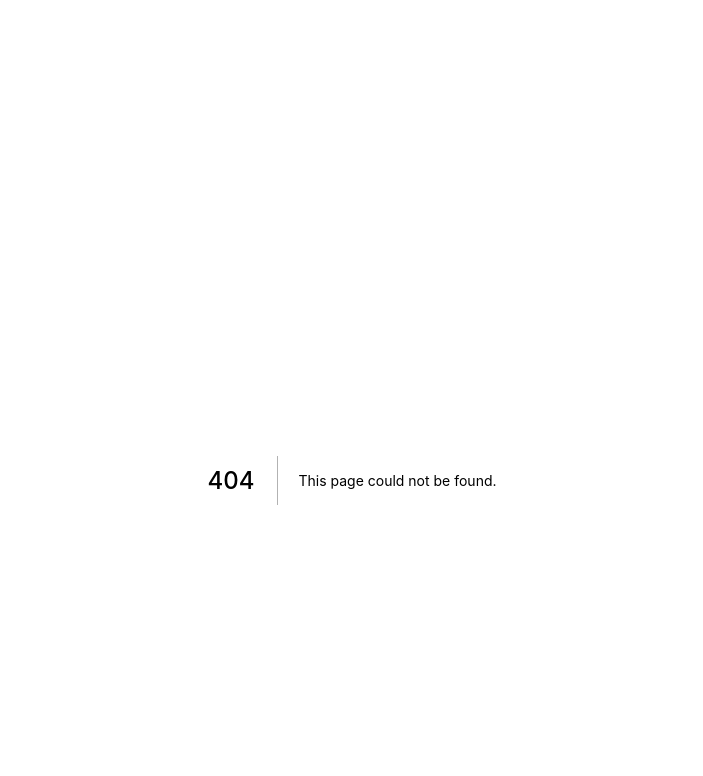
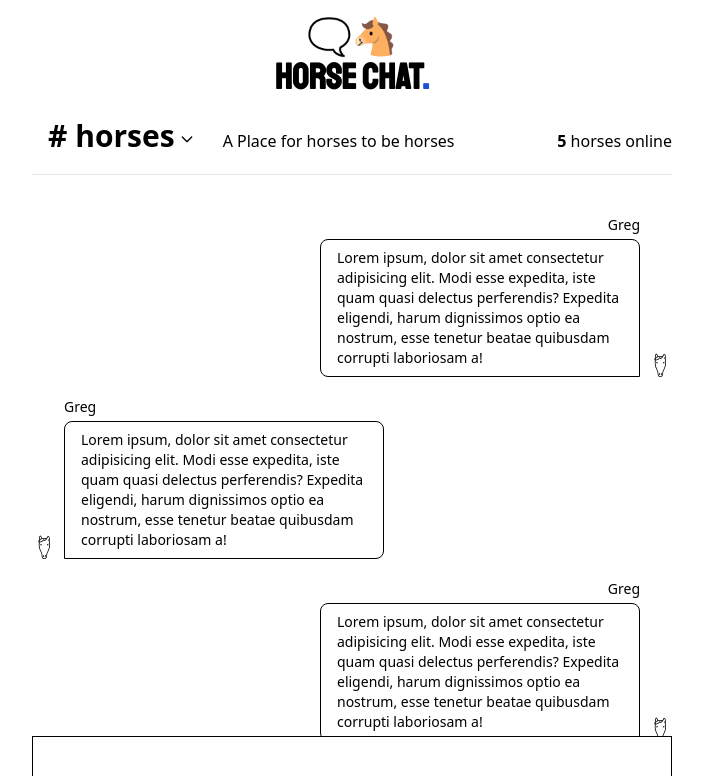
Before and after one commit to Ian-Matthew/Chat-App, a Next.js app: page /chat in a window 1280 px wide. Before the commit this address had no page. Shown: the top 776 px of the page, without its empty margins (288-991 px from the left). Built offline with nearby package versions, Linux system fonts and the light colour scheme.

Commit message:
dummy ui for chat layout started

```diff
--- a/package.json
+++ b/package.json
@@ -8,6 +8,7 @@
     "lint": "next lint"
   },
   "dependencies": {
+    "@heroicons/react": "^1.0.5",
     "@tailwindcss/forms": "^0.3.4",
     "classnames": "^2.3.1",
     "next": "12.0.4",
--- /dev/null
+++ b/pages/chat.tsx
@@ -0,0 +1,156 @@
+import type { NextPage } from "next";
+import { ChevronDownIcon } from "@heroicons/react/outline";
+const Chat: NextPage = () => {
+  return (
+    <div className="w-full h-screen flex flex-col">
+      <div className="flex flex-col w-full items-center justify-center mt-4">
+        <div className="text-4xl mb-0">🗨️🐴</div>
+        <div className="text-4xl  font-bold mb-3 ">
+          <span className="font-horse">
+            Horse Chat<span className="!text-blue-700">.</span>
+          </span>
+        </div>
+        <div className="flex w-full max-w-screen-sm flex-row items-baseline justify-between border-b pb-3">
+          <div className="flex flex-row items-baseline">
+            <button className="text-3xl px-4 py-2 bg-white hover:bg-gray-50 font-bold flex items-baseline">
+              {" "}
+              <span># horses</span>
+              <ChevronDownIcon className="h-4 w-4 ml-1" />
+            </button>
+            <p className="ml-3">A Place for horses to be horses</p>
+          </div>
+          <div className="flex flex-row items-center">
+            <span>
+              <strong>5</strong> horses online
+            </span>
+          </div>
+        </div>
+      </div>
+      <main className="mb-auto  flex-1 font-sans overflow-y-auto">
+        <div className="max-w-screen-sm mx-auto w-full my-10 space-y-5">
+          <div className="flex items-end justify-end">
+            <div className="flex flex-col space-y-1 text-sm font-medium max-w-xs mx-2 order-1 items-end">
+              <div>Greg</div>
+              <div>
+                <span className="px-4 py-2 rounded-lg inline-block border border-black rounded-br-none">
+                  Lorem ipsum, dolor sit amet consectetur adipisicing elit. Modi
+                  esse expedita, iste quam quasi delectus perferendis? Expedita
+                  eligendi, harum dignissimos optio ea nostrum, esse tenetur
+                  beatae quibusdam corrupti laboriosam a!
+                </span>
+              </div>
+            </div>
+            <img
+              src="/horse-head.svg"
+              alt="My profile"
+              className="w-6 h-6 rounded-full order-2"
+            />
+          </div>
+          <div className="flex items-end">
+            <div className="flex flex-col space-y-1 text-sm font-medium max-w-xs mx-2 order-2 items-start">
+              <div>Greg</div>
+              <div>
+                <span className="px-4 py-2 rounded-lg inline-block border border-black rounded-bl-none">
+                  Lorem ipsum, dolor sit amet consectetur adipisicing elit. Modi
+                  esse expedita, iste quam quasi delectus perferendis? Expedita
+                  eligendi, harum dignissimos optio ea nostrum, esse tenetur
+                  beatae quibusdam corrupti laboriosam a!
+                </span>
+              </div>
+            </div>
+            <img
+              src="/horse-head.svg"
+              alt="My profile"
+              className="w-6 h-6 rounded-full order-1"
+            />
+          </div>
+          <div className="flex items-end justify-end">
+            <div className="flex flex-col space-y-1 text-sm font-medium max-w-xs mx-2 order-1 items-end">
+              <div>Greg</div>
+              <div>
+                <span className="px-4 py-2 rounded-lg inline-block border border-black rounded-br-none">
+                  Lorem ipsum, dolor sit amet consectetur adipisicing elit. Modi
+                  esse expedita, iste quam quasi delectus perferendis? Expedita
+                  eligendi, harum dignissimos optio ea nostrum, esse tenetur
+                  beatae quibusdam corrupti laboriosam a!
+                </span>
+              </div>
+            </div>
+            <img
+              src="/horse-head.svg"
+              alt="My profile"
+              className="w-6 h-6 rounded-full order-2"
+            />
+          </div>
+          <div className="flex items-end">
+            <div className="flex flex-col space-y-1 text-sm font-medium max-w-xs mx-2 order-2 items-start">
+              <div>Greg</div>
+              <div>
+                <span className="px-4 py-2 rounded-lg inline-block border border-black rounded-bl-none">
+                  Lorem ipsum, dolor sit amet consectetur adipisicing elit. Modi
+                  esse expedita, iste quam quasi delectus perferendis? Expedita
+                  eligendi, harum dignissimos optio ea nostrum, esse tenetur
+                  beatae quibusdam corrupti laboriosam a!
+                </span>
+              </div>
+            </div>
+            <img
+              src="/horse-head.svg"
+              alt="My profile"
+              className="w-6 h-6 rounded-full order-1"
+            />
+          </div>
+          <div className="flex items-end justify-end">
+            <div className="flex flex-col space-y-1 text-sm font-medium max-w-xs mx-2 order-1 items-end">
+              <div>Greg</div>
+              <div>
+                <span className="px-4 py-2 rounded-lg inline-block border border-black rounded-br-none">
+                  Lorem ipsum, dolor sit amet consectetur adipisicing elit. Modi
+                  esse expedita, iste quam quasi delectus perferendis? Expedita
+                  eligendi, harum dignissimos optio ea nostrum, esse tenetur
+                  beatae quibusdam corrupti laboriosam a!
+                </span>
+              </div>
+            </div>
+            <img
+              src="/horse-head.svg"
+              alt="My profile"
+              className="w-6 h-6 rounded-full order-2"
+            />
+          </div>
+          <div className="flex items-end">
+            <div className="flex flex-col space-y-1 text-sm font-medium max-w-xs mx-2 order-2 items-start">
+              <div>Greg</div>
+              <div>
+                <span className="px-4 py-2 rounded-lg inline-block border border-black rounded-bl-none">
+                  Lorem ipsum, dolor sit amet consectetur adipisicing elit. Modi
+                  esse expedita, iste quam quasi delectus perferendis? Expedita
+                  eligendi, harum dignissimos optio ea nostrum, esse tenetur
+                  beatae quibusdam corrupti laboriosam a!
+                </span>
+              </div>
+            </div>
+            <img
+              src="/horse-head.svg"
+              alt="My profile"
+              className="w-6 h-6 rounded-full order-1"
+            />
+          </div>
+        </div>
+      </main>
+      <div className="h-16 ">
+        <div className="max-w-screen-sm mx-auto flex flex-col border-[1px] border-black">
+          <input className="w-full border-0" type="text" />
+        </div>
+      </div>
+      {/* <div
+        style={{ gridTemplateColumns: "16rem 2fr" }}
+        className="flex-grow grid"
+      >
+
+      </div> */}
+    </div>
+  );
+};
+
+export default Chat;
--- a/pages/index.tsx
+++ b/pages/index.tsx
@@ -2,9 +2,9 @@ import type { NextPage } from "next";
 import Link from "next/link";
 const Home: NextPage = () => {
   return (
-    <section className="text-black font-sans">
-      <div className="text-7xl leading-[0]">🗨️🐴</div>
-      <h1 className="text-8xl mb-3 font-bold leading-[6rem]">
+    <section className="text-black font-sans  mt-20 max-w-screen-lg">
+      <div className="text-7xl -mb-9 ">🗨️🐴</div>
+      <h1 className="text-8xl mb-3 font-bold ">
         <span className="text-3xl font-light">Welcome to</span>
         <br />
         <span className="font-horse">
--- a/pages/login.tsx
+++ b/pages/login.tsx
@@ -1,8 +1,12 @@
 import type { NextPage } from "next";
+import React from "react";
 import { Example } from "../src/example-feature/Example";
+import { useRouter } from "next/router";
 const Login: NextPage = () => {
+  const [username, setUsername] = React.useState();
+  const router = useRouter();
   return (
-    <section className="text-black max-w-screen-sm text-center">
+    <section className="text-black mt-20  max-w-screen-sm text-center">
       <div className="text-4xl mb-0">🗨️🐴</div>
       <div className="text-4xl  font-bold mb-3 ">
         <span className="font-horse">
@@ -17,8 +21,18 @@ const Login: NextPage = () => {
           We suggest using your{" "}
           <strong className="font-medium text-gray-800">horse name.</strong>
         </p>
-        <div className="max-w-sm w-full space-y-5">
+        <form
+          onSubmit={(e) => {
+            console.log(e);
+            e.preventDefault();
+            router.push(`/chat?username=${username}`);
+          }}
+          className="max-w-sm w-full space-y-5"
+        >
           <input
+            required
+            value={username}
+            onChange={(e) => setUsername(e.target.value)}
             placeholder="Starlight Glimmer"
             className="w-full rounded-md text-lg border-gray-300"
             type="text"
@@ -26,7 +40,7 @@ const Login: NextPage = () => {
           <button className="px-5 button-glow  font-medium py-3 bg-blue-800 text-white text-lg rounded-md w-full">
             Continue
           </button>
-        </div>
+        </form>
       </div>
     </section>
   );
--- a/src/Layout.tsx
+++ b/src/Layout.tsx
@@ -3,7 +3,7 @@ import Link from "next/link";
 export function Layout({ children }: { children: React.ReactNode }) {
   return (
     <div className="bg-white bg-blend-lighten w-full h-full">
-      <div className="mx-auto h-full min-h-screen items-center my-20 max-w-screen-lg flex flex-col">
+      <div className="mx-auto h-full min-h-screen items-center flex flex-col">
         {children}
       </div>
     </div>
```
Also changed, not shown: public/horse-head.svg (added), 1 other file (tests, documents, lock files or other folders).
